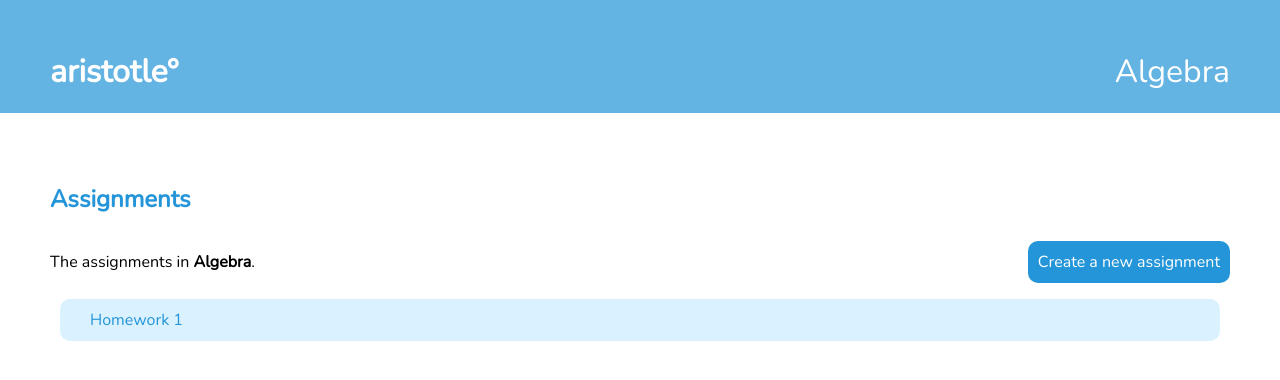
After one commit to dabslee/aristotle, a Django app: template forum/templates/assignments_teacher.html in a window 1280 px wide. The commit adds this page. Shown: the top 380 px of the page. Run offline with Django 3.2, Linux system fonts and the light colour scheme; the template is opened without the code that fills it: values that come from a table or form of the project are taken from there, others are empty; data comes from the database, SQL or seed files in the repository; both versions use the stored data as it was after the commit.

Commit message:
empty query handling

```diff
--- a/forum/models.py
+++ b/forum/models.py
@@ -27,7 +27,7 @@ class Assignment(models.Model):
     title = models.CharField(max_length=100)
     start_datetime = models.DateTimeField(null=True, blank=True)
     end_datetime = models.DateTimeField(null=True, blank=True)
-    description = models.CharField(max_length=10000, blank=True)
+    description = models.TextField(max_length=10000, blank=True)
     total_points = models.IntegerField(null=True, blank=True)
 
 class Submission(models.Model):
--- /dev/null
+++ b/forum/templates/assignments_teacher.html
@@ -0,0 +1,10 @@
+{% extends 'base.html' %}
+
+{% block content %}
+<h2>Assignments</h2>
+<div style="display: flex; flex-direction: row; align-items: center; justify-content: space-between;">
+    {% if assignments|length > 0 %}<p>The assignments in <b>{{selected_course.name}}</b>.</p>{% else %}<p>No assignments yet!</p>{% endif %}
+    <div class="button">Create a new assignment</div>
+</div>
+{% for assignment in assignments %}<a href="#"><div class="cutebox">{{assignment.title}}</div></a>{% endfor %}
+{% endblock %}
--- a/forum/templates/courses.html
+++ b/forum/templates/courses.html
@@ -2,9 +2,7 @@
 
 {% block content %}
 <h2>Your Courses</h2>
-<p>
-    View your courses below! Click on the course title to select that course.
-</p>
+{% if courses|length > 0 %}<p>View your courses below! Click on the course title to select that course.</p>{% else %}<p>No courses yet!</p>{% endif %}
 {% if selected_course %}
 <p>Your current course selection is <b>{{selected_course.name}}</b>.</p>
 {% endif %}
--- a/forum/templates/students.html
+++ b/forum/templates/students.html
@@ -2,7 +2,7 @@
 
 {% block content %}
 <h2>Students</h2>
-{% if students|length > 0 %}<p>The students in <b>{{selected_course.name}}</b>. Click on the student to view their grades.</p>{% endif %}
+{% if students|length > 0 %}<p>The students in <b>{{selected_course.name}}</b>. Click on the student to view their grades.</p>{% else %}<p>No students yet!</p>{% endif %}
 {% for student in students %}<a href="#"><div class="cutebox">{{student.username}}</div></a>{% endfor %}
 <p>To invite a student to join this course (<b>{{selected_course.name}}</b>), ask them to enter the following UUID on their "Courses" page.:</p>
 <div class="cutebox" style="user-select: all;"><b>{{selected_course.uuid}}</b></div>
--- a/forum/urls.py
+++ b/forum/urls.py
@@ -8,5 +8,6 @@ urlpatterns = [
     path('courses/', views.courses, name='courses'),
     path('setcourse/<course_id>', views.setcourse, name='setcourse'),
     path('students/', views.students, name='students'),
-    path('createcourse/', views.createcourse, name='createcourse')
+    path('createcourse/', views.createcourse, name='createcourse'),
+    path('assignments/', views.assignments, name='assignments')
 ]
--- a/static/css/main.css
+++ b/static/css/main.css
@@ -78,7 +78,7 @@ a:hover {
     background-color: var(--aristotle-blue);
     padding: 10px;
     min-width: 100px;
-    width: min-content;
+    width: max-content;
     text-align: center;
     cursor: pointer;
 }
--- a/templates/base.html
+++ b/templates/base.html
@@ -25,7 +25,7 @@
                     {% if selected_course %}
                     {% if selected_course.owner == request.user %}<a href="{% url 'forum:students' %}"><li>Students</li></a>{% endif %}
                     <a href="{% url 'home' %}"><li>Modules</li></a>
-                    <a href="{% url 'home' %}"><li>Assignments</li></a>
+                    <a href="{% url 'forum:assignments' %}"><li>Assignments</li></a>
                     {% endif %}
                 </ul>
                 <ul>
```
Also changed, not shown: forum/templates/assignments_student.html (added, +9 -0 lines), forum/views.py (+12 -1 lines), db.sqlite3, forum/migrations/0002_auto_20210613_1056.py (added).
